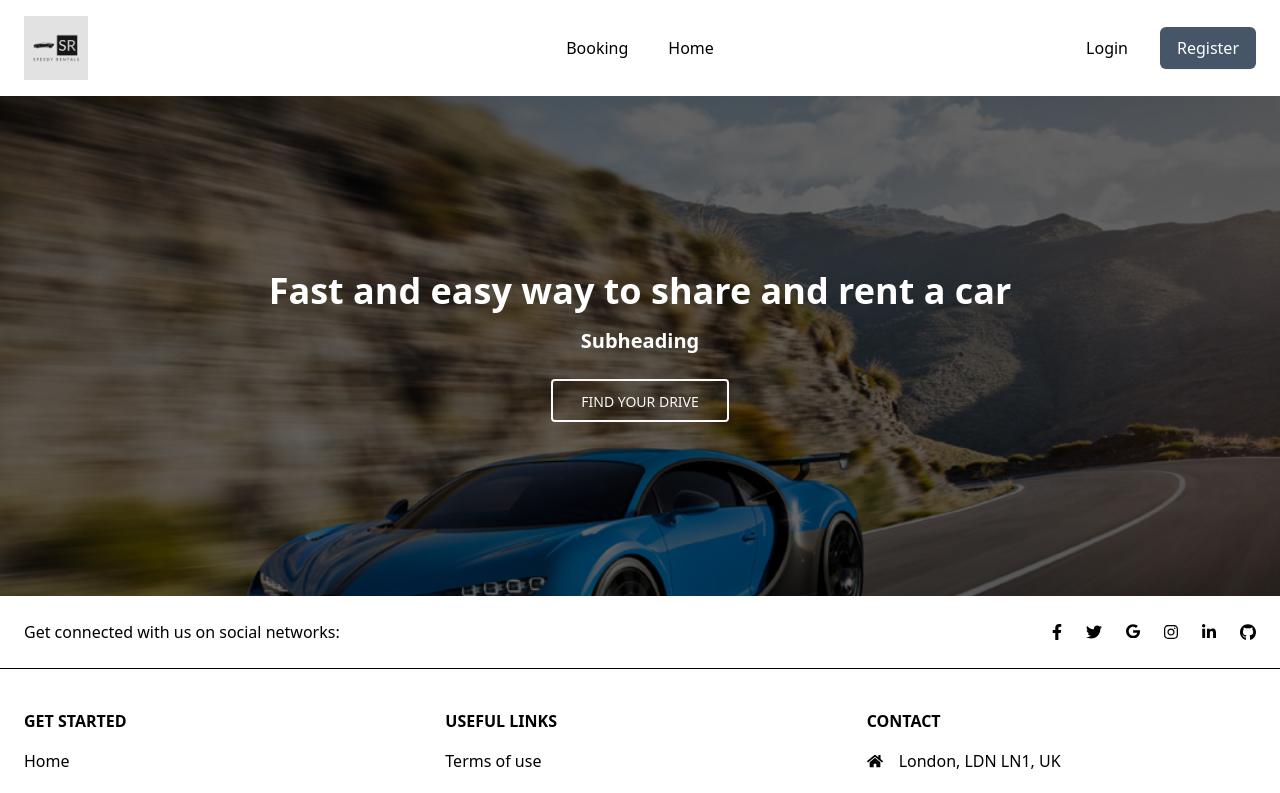
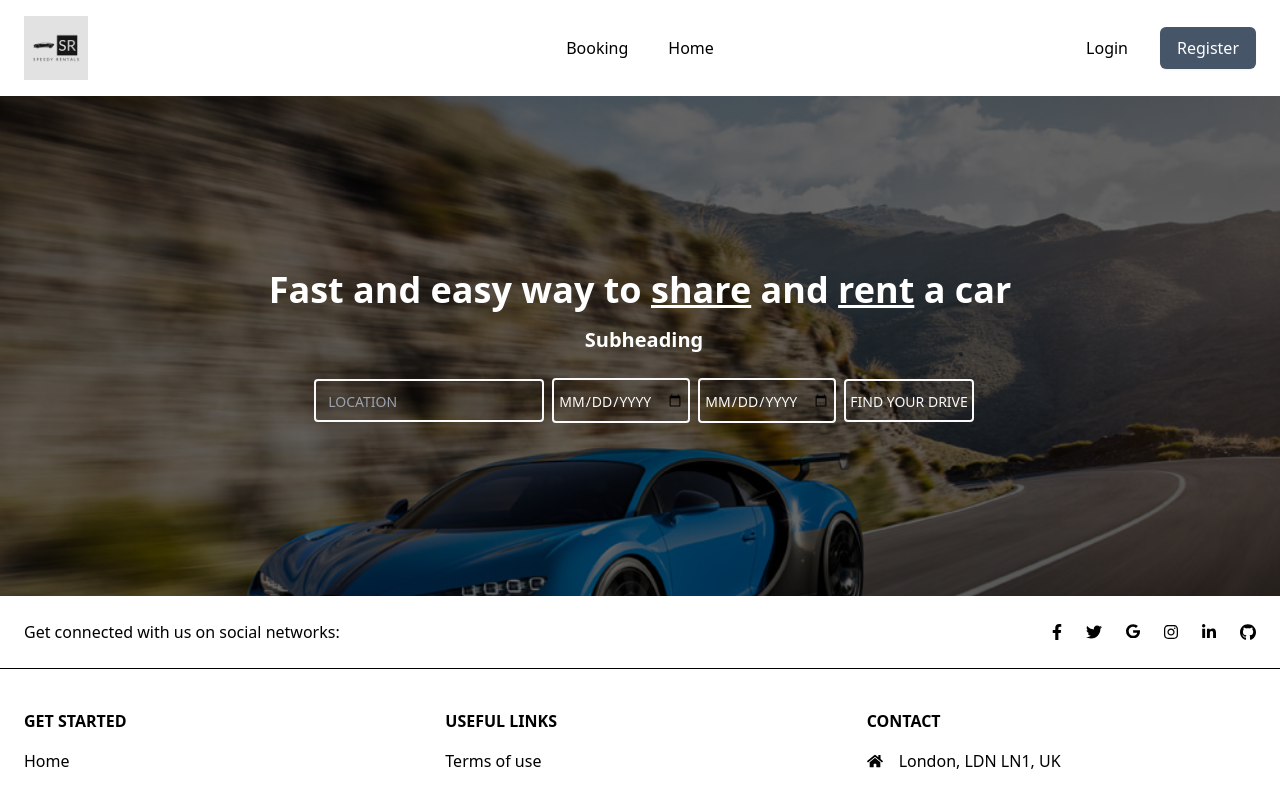
Before and after one commit to Caleb-p2597727/sr-Repository, a Nuxt app: page / in a window 1280 px wide. Shown: the top 793 px of the page. Built offline with nearby package versions, Linux system fonts and the light colour scheme.

Commit message:
added input elements on top of jumbotrone

```diff
--- a/components/sr-jumbotrone.vue
+++ b/components/sr-jumbotrone.vue
@@ -4,11 +4,15 @@
         <div class="absolute top-0 right-0 bottom-0 left-0 h-full w-full overflow-hidden bg-fixed"
             style="background-color: rgba(0, 0, 0, 0.6)">
             <div class="flex h-full items-center justify-center">
-                <div class="text-white">
-                    <h2 class="mb-4 text-4xl font-semibold">Fast and easy way to share and rent a car</h2>
+                <div class="text-white space-x-2 ">
+                    <h2 class="mb-4 text-4xl font-semibold">Fast and easy way to <u>share</u> and <u>rent</u>  a car</h2>
                     <h4 class="mb-6 text-xl font-semibold">Subheading</h4>
+                    <input type="text" placeholder="Location" class="rounded border-2 border-neutral-50 px-3 pt-[10px] pb-[8px] text-sm font-medium uppercase leading-normal text-neutral-50 bg-transparent hover:text-neutral-500 focus:border-neutral-100 focus:text-neutral-100 focus:outline-none focus:ring-0 active:border-neutral-200 active:text-neutral-200 dark:hover:bg-neutral-100 dark:hover:bg-opacity-10">
+                    <input type="date" class="rounded border-2 border-neutral-50 px-1 pt-[10px] pb-[8px] text-sm font-medium uppercase leading-normal text-neutral-50 bg-transparent hover:text-neutral-500 focus:border-neutral-100 focus:text-neutral-100 focus:outline-none focus:ring-0 active:border-neutral-200 active:text-neutral-200 dark:hover:bg-neutral-100 dark:hover:bg-opacity-10">
+                    <input type="date" class="rounded border-2 border-neutral-50 px-1 pt-[10px] pb-[8px] text-sm font-medium uppercase leading-normal text-neutral-50 bg-transparent hover:text-neutral-500 focus:border-neutral-100 focus:text-neutral-100 focus:outline-none focus:ring-0 active:border-neutral-200 active:text-neutral-200 dark:hover:bg-neutral-100 dark:hover:bg-opacity-10">
+
                     <button type="button"
-                        class="rounded border-2 border-neutral-50 px-7 pt-[10px] pb-[8px] text-sm font-medium uppercase leading-normal text-neutral-50 transition duration-150 ease-in-out hover:border-neutral-100 hover:bg-neutral-500 hover:bg-opacity-10 hover:text-neutral-100 focus:border-neutral-100 focus:text-neutral-100 focus:outline-none focus:ring-0 active:border-neutral-200 active:text-neutral-200 dark:hover:bg-neutral-100 dark:hover:bg-opacity-10"
+                        class="rounded border-2 border-neutral-50 px-1 pt-[10px] pb-[8px] text-sm font-medium uppercase leading-normal text-neutral-50 transition duration-150 ease-in-out hover:border-neutral-100 hover:bg-neutral-500 hover:bg-opacity-10 hover:text-neutral-100 focus:border-neutral-100 focus:text-neutral-100 focus:outline-none focus:ring-0 active:border-neutral-200 active:text-neutral-200 dark:hover:bg-neutral-100 dark:hover:bg-opacity-10"
                         data-te-ripple-init data-te-ripple-color="light">
                         Find your drive
                     </button>
```
